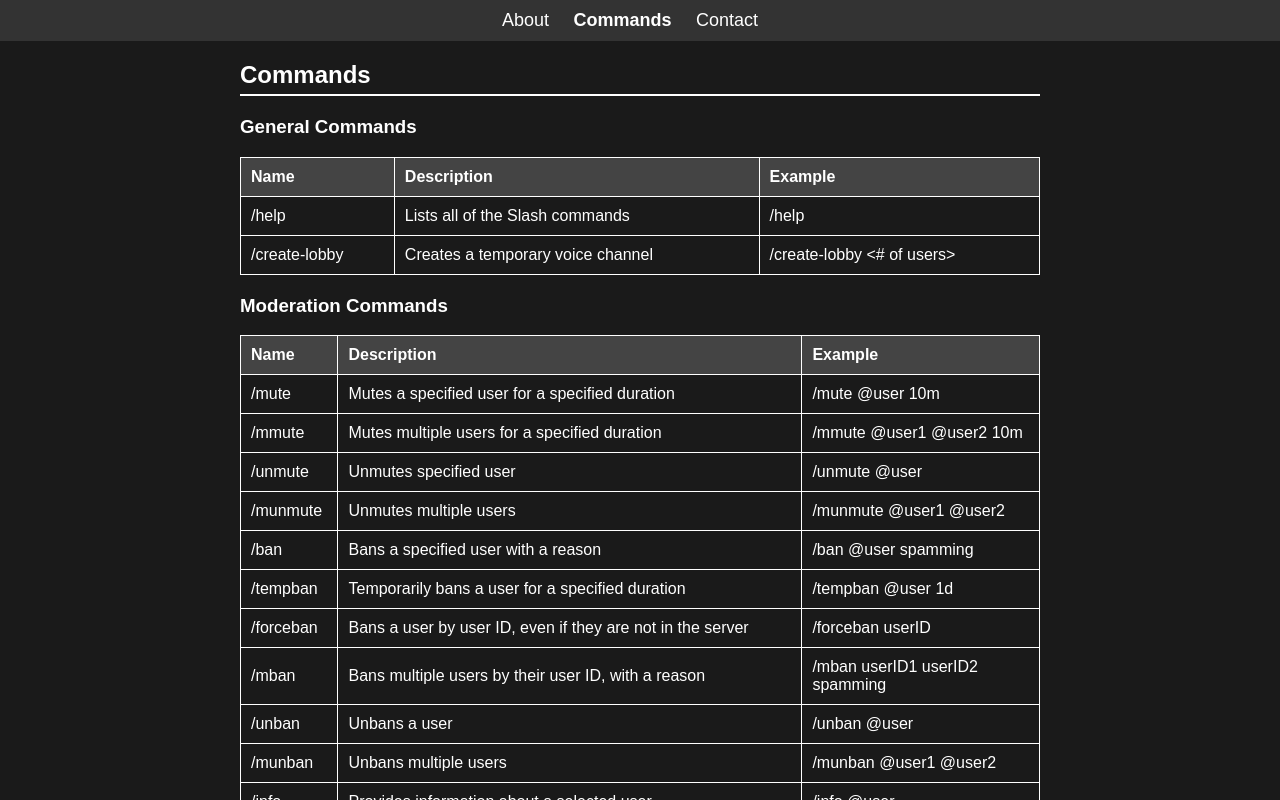
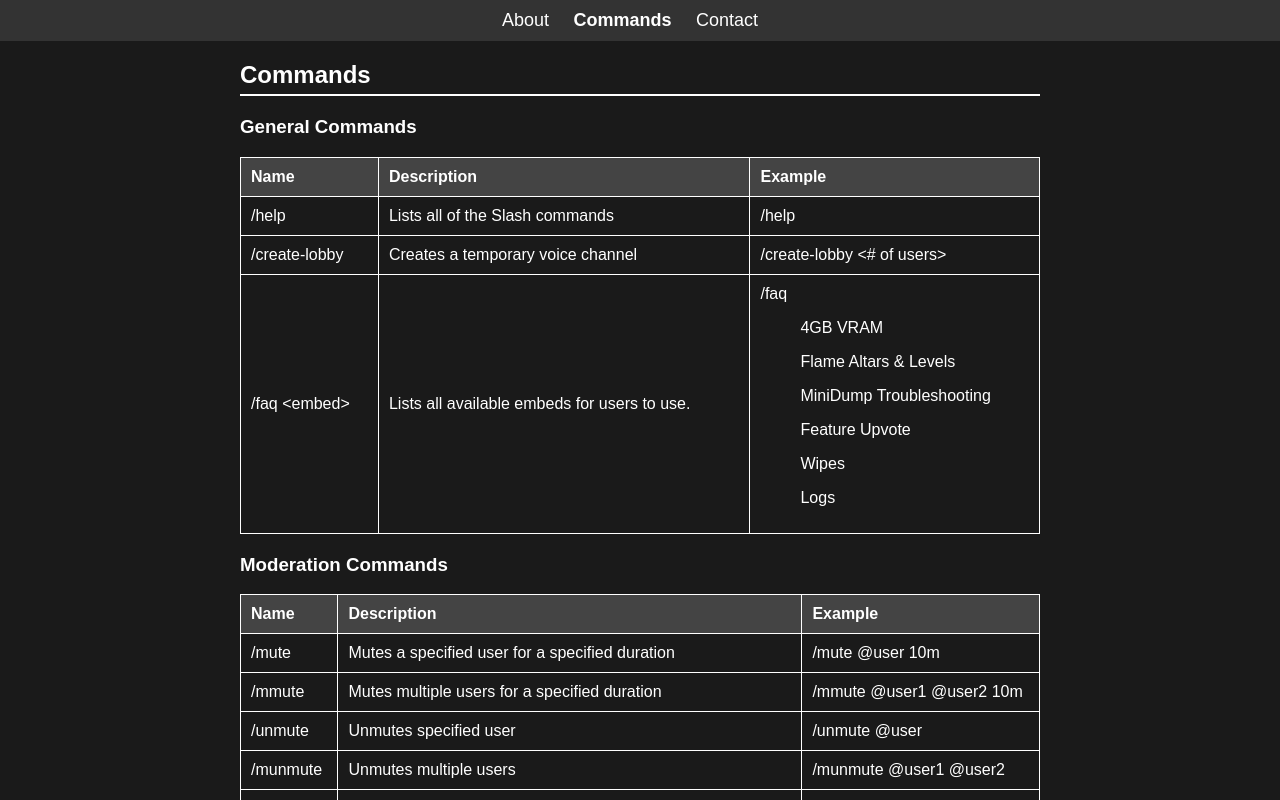
Before and after one commit to ThePrimoris/EnshroudedBot, a website: page index.html in a window 1280 px wide. Both pictures are taken after a click on the link "Commands". Shown: the top 800 px of the page. Drawn offline with Linux system fonts and the light colour scheme.

Commit message:
Updated command list

```diff
--- a/index.html
+++ b/index.html
@@ -187,6 +187,11 @@
                         <td>/create-lobby</td>
                         <td>Creates a temporary voice channel</td>
                         <td>/create-lobby &lt;# of users&gt;</td>
+                    </tr>
+                    <tr>
+                        <td>/faq &lt;embed&gt;</td>
+                        <td>Lists all available embeds for users to use.</td>
+                        <td>/faq <ul>4GB VRAM</ul> <ul>Flame Altars & Levels</ul> <ul>MiniDump Troubleshooting</ul> <ul>Feature Upvote</ul> <ul>Wipes</ul> <ul>Logs</ul></td>
                     </tr>
                 </tbody>
             </table>
```
